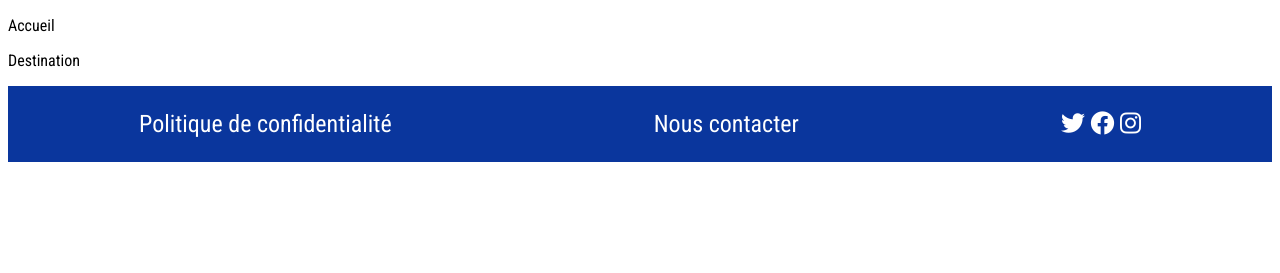
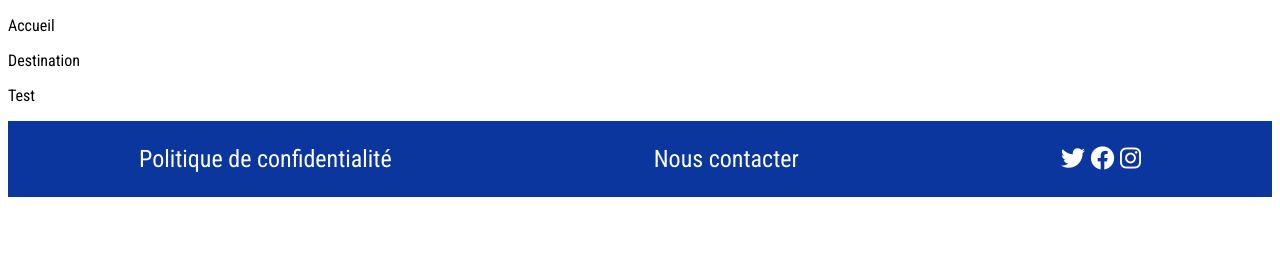
Before and after one commit to Yanis-Ourir/ComparOperator, a PHP site: page /destination.php in a window 1280 px wide. Shown: the part 27-300 px from the top of the page. Run offline with PHP 8.4, Linux system fonts and the light colour scheme; some libraries are stand-ins or nearby versions.

Commit message:
ComparOperator

```diff
--- a/front/destination.php
+++ b/front/destination.php
@@ -18,6 +18,7 @@
                 <img src="" alt="logo">
                 <p>Accueil</P>
                 <p>Destination</p>
+                <p>Test</p>
             </div>
         </nav>
 
```
